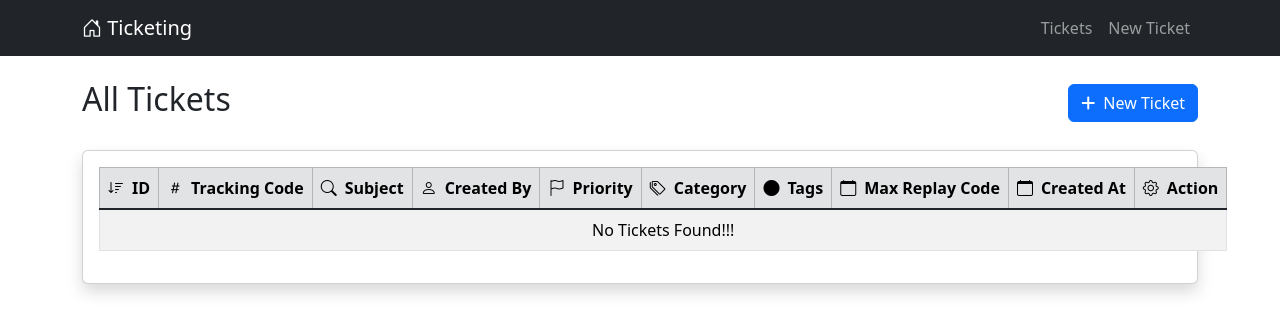
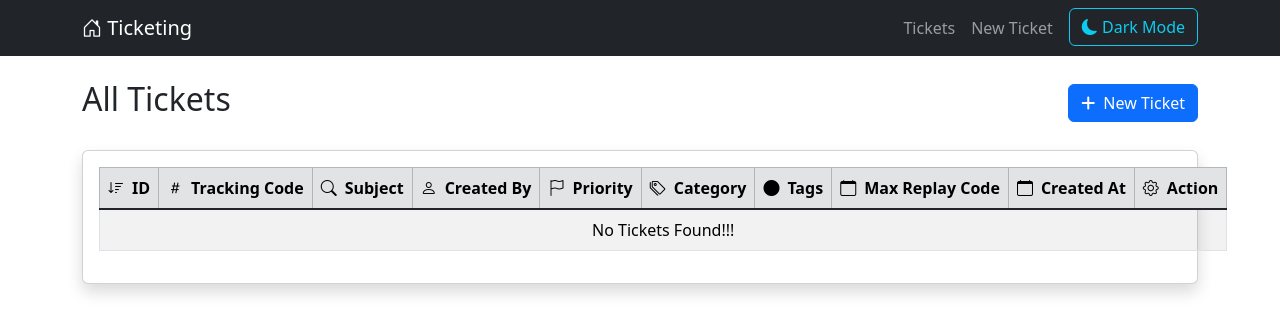
Before and after one commit to DaryaGh/Django_Project_Ticket, a Django app: template Tickets/templates/index.html in a window 1280 px wide. Shown: the top 334 px of the page. Run offline with Django 3.2, Linux system fonts and the light colour scheme; the template is opened without the code that fills it, so the values that code supplies are empty; some libraries are stand-ins or nearby versions.

Commit message:
Feat : LocalStorage For Change Mode

```diff
--- a/Tickets/static/vendor/css/main.css
+++ b/Tickets/static/vendor/css/main.css
@@ -37,3 +37,15 @@
         font-size: 0.8rem;
     }
 }
+
+.btn-outline-info {
+    transition: all 0.3s ease;
+}
+
+.table {
+    --bs-table-bg: transparent;
+}
+
+.card {
+    transition: all 0.3s ease;
+}
--- a/Tickets/templates/NavComponent.html
+++ b/Tickets/templates/NavComponent.html
@@ -19,6 +19,12 @@
                         <a href="{% url 'tickets-create' %}" class="nav-link">New Ticket</a>
                     </li>
                 {% endif %}
+            <li class="nav-item">
+                    <button id="themeToggle" class="btn btn-outline-info ms-2">
+                        <i class="bi bi-moon-fill d-none"></i>
+                        <i class="bi bi-sun-fill d-none"></i>
+                    </button>
+                </li>
             </ul>
         </div>
     </div>
--- a/Tickets/templates/base.html
+++ b/Tickets/templates/base.html
@@ -4,7 +4,7 @@
 
 {% include 'HeadComponent.html' %}
 
-<body>
+<body data-bs-theme={{ mode }}>
 
 {% include 'NavComponent.html' %}
 
@@ -16,5 +16,43 @@
 
 {% include 'MessageToastComponent.html' %}
 
+<script>
+    document.addEventListener('DOMContentLoaded', function() {
+        const themeToggle = document.getElementById('themeToggle');
+        const moonIcon = themeToggle.querySelector('.bi-moon-fill');
+        const sunIcon = themeToggle.querySelector('.bi-sun-fill');
+        const body = document.body;
+        // بررسی حالت ذخیره شده در localStorage
+        const savedTheme = localStorage.getItem('theme');
+        const systemPrefersDark = window.matchMedia('(prefers-color-scheme: dark)').matches;
+        // تعیین حالت اولیه
+        let currentTheme = savedTheme || (systemPrefersDark ? 'dark' : 'light');
+        // اعمال حالت
+        function applyTheme(theme) {
+            body.setAttribute('data-bs-theme', theme);
+            document.documentElement.setAttribute('data-bs-theme', theme);
+
+            if (theme === 'dark') {
+                moonIcon.classList.add('d-none');
+                sunIcon.classList.remove('d-none');
+                themeToggle.innerHTML = '<i class="bi bi-sun-fill"></i> Light Mode';
+            } else {
+                sunIcon.classList.add('d-none');
+                moonIcon.classList.remove('d-none');
+                themeToggle.innerHTML = '<i class="bi bi-moon-fill"></i> Dark Mode';
+            }
+            // ذخیره در localStorage
+            localStorage.setItem('theme', theme);
+        }
+        // اعمال حالت اولیه
+        applyTheme(currentTheme);
+        // مدیریت کلیک روی دکمه
+        themeToggle.addEventListener('click', function() {
+            currentTheme = currentTheme === 'dark' ? 'light' : 'dark';
+            applyTheme(currentTheme);
+        });
+    });
+</script>
+
 </body>
 </html>
--- a/Tickets/urls.py
+++ b/Tickets/urls.py
@@ -7,5 +7,5 @@ urlpatterns = [
     path('Tickets/<int:id>/details',ticket_details,name='tickets-details'),
     path('Tickets/<int:id>/edit',ticket_update,name='tickets-update'),
     path('Tickets/delete/<int:id>',ticket_delete,name='tickets-destroy'),
-
+    path('Change/mode',change_mode,name='change-mode'),
 ]
```
Also changed, not shown: Tickets/views.py (+12 -0 lines).
